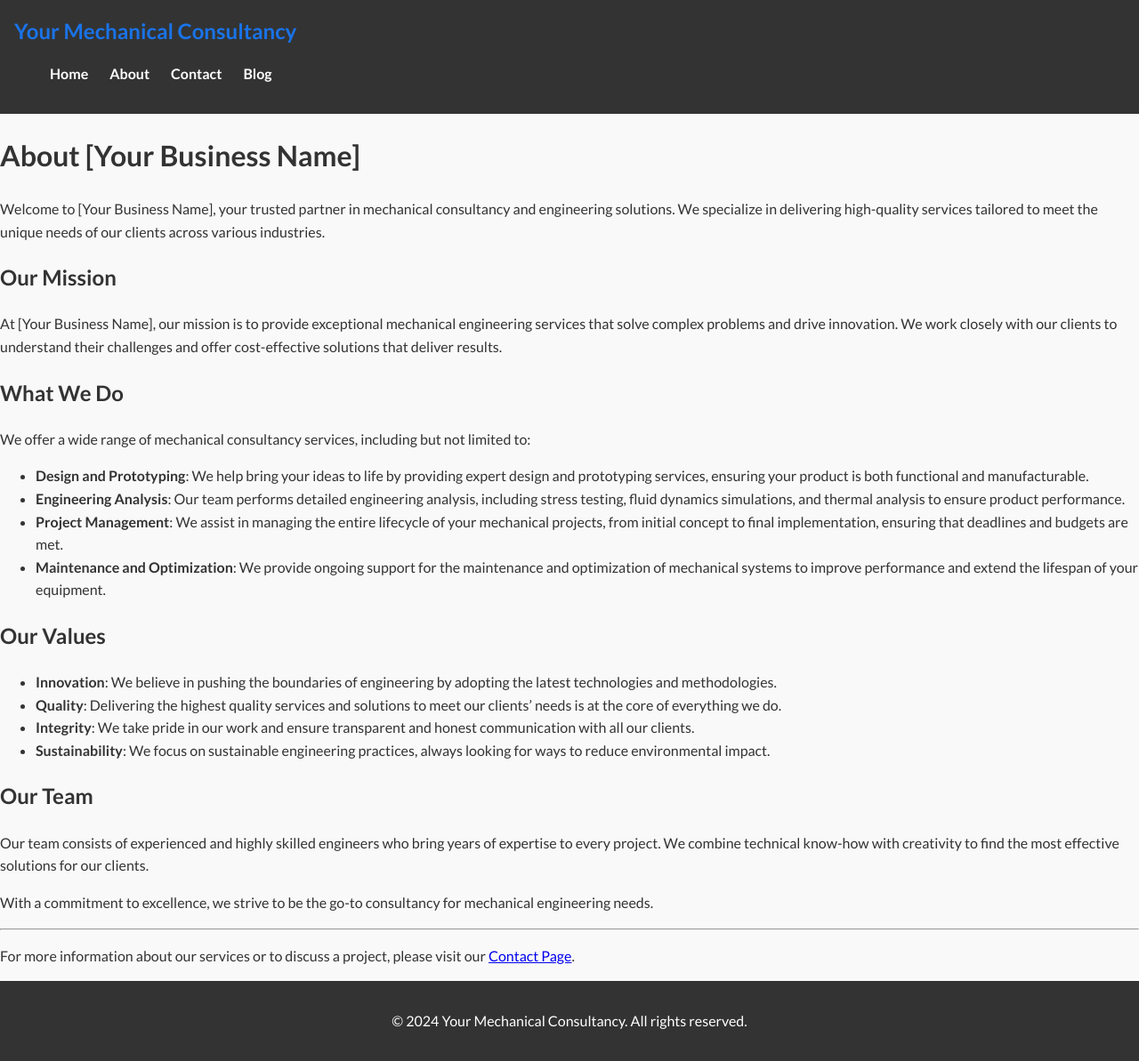
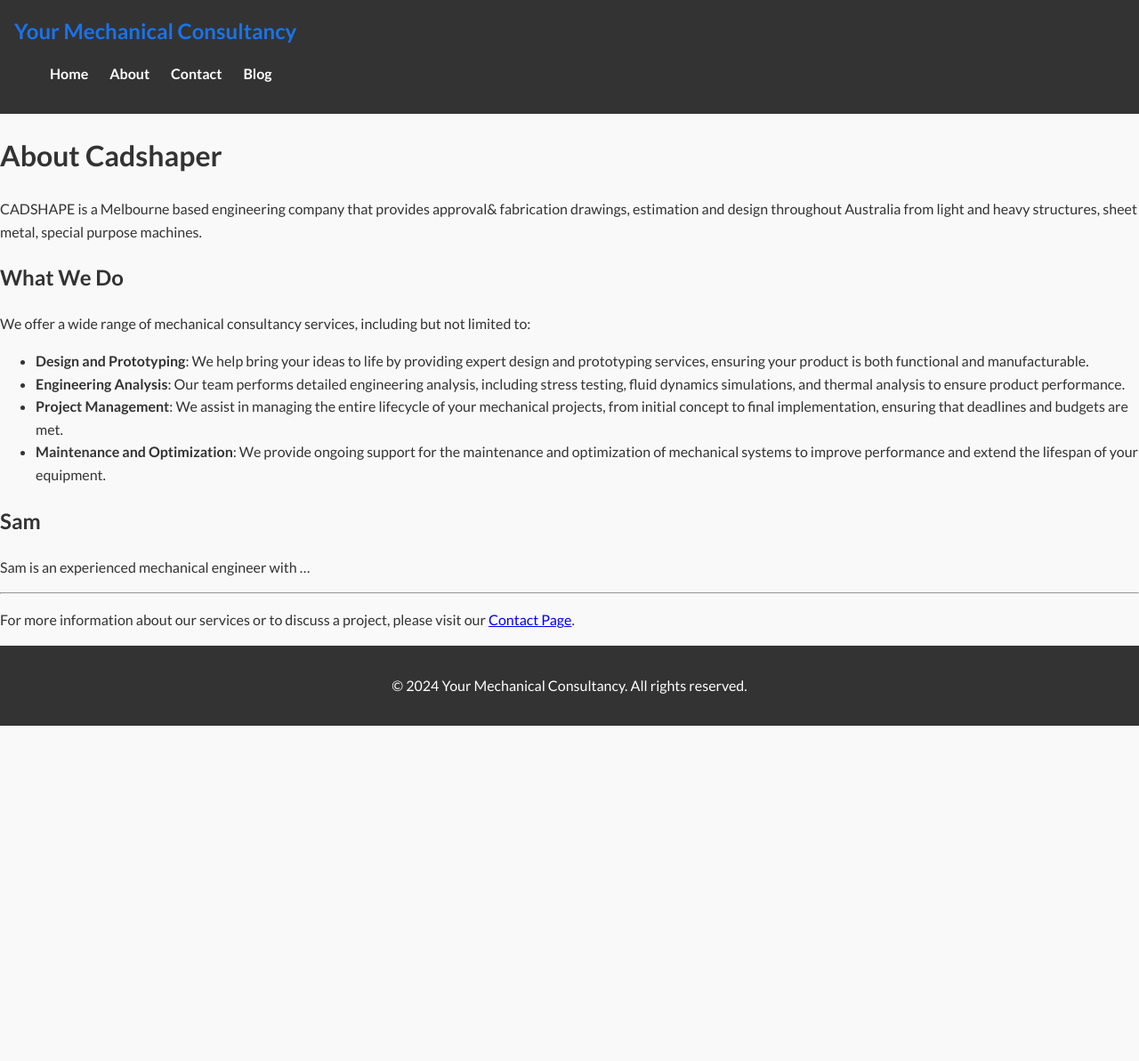
Before and after one commit to cadshape/cadshape.github.io, a Jekyll site: the page built from about.md, in a window 1280 px wide. Shown: the whole page at 89% size. Built offline with Jekyll 4.4.1, drawn with Linux system fonts in a browser that asks for light colours; after the commit the page ends 900 px from its top, so only the background shows below that.

Commit message:
Update about.md

```diff
--- a/about.md
+++ b/about.md
@@ -3,13 +3,10 @@
 title: "About Us"
 ---
 
-# About [Your Business Name]
+# About Cadshaper
 
-Welcome to [Your Business Name], your trusted partner in mechanical consultancy and engineering solutions. We specialize in delivering high-quality services tailored to meet the unique needs of our clients across various industries.
+CADSHAPE is a Melbourne based engineering company that provides approval& fabrication drawings, estimation and design throughout Australia from light and heavy structures, sheet metal, special purpose machines.
 
-## Our Mission
-
-At [Your Business Name], our mission is to provide exceptional mechanical engineering services that solve complex problems and drive innovation. We work closely with our clients to understand their challenges and offer cost-effective solutions that deliver results.
 
 ## What We Do
 
@@ -20,18 +17,10 @@
 - **Project Management**: We assist in managing the entire lifecycle of your mechanical projects, from initial concept to final implementation, ensuring that deadlines and budgets are met.
 - **Maintenance and Optimization**: We provide ongoing support for the maintenance and optimization of mechanical systems to improve performance and extend the lifespan of your equipment.
 
-## Our Values
 
-- **Innovation**: We believe in pushing the boundaries of engineering by adopting the latest technologies and methodologies.
-- **Quality**: Delivering the highest quality services and solutions to meet our clients' needs is at the core of everything we do.
-- **Integrity**: We take pride in our work and ensure transparent and honest communication with all our clients.
-- **Sustainability**: We focus on sustainable engineering practices, always looking for ways to reduce environmental impact.
+## Sam
 
-## Our Team
-
-Our team consists of experienced and highly skilled engineers who bring years of expertise to every project. We combine technical know-how with creativity to find the most effective solutions for our clients.
-
-With a commitment to excellence, we strive to be the go-to consultancy for mechanical engineering needs.
+Sam is an experienced mechanical engineer with ...
 
 ---
 
```
